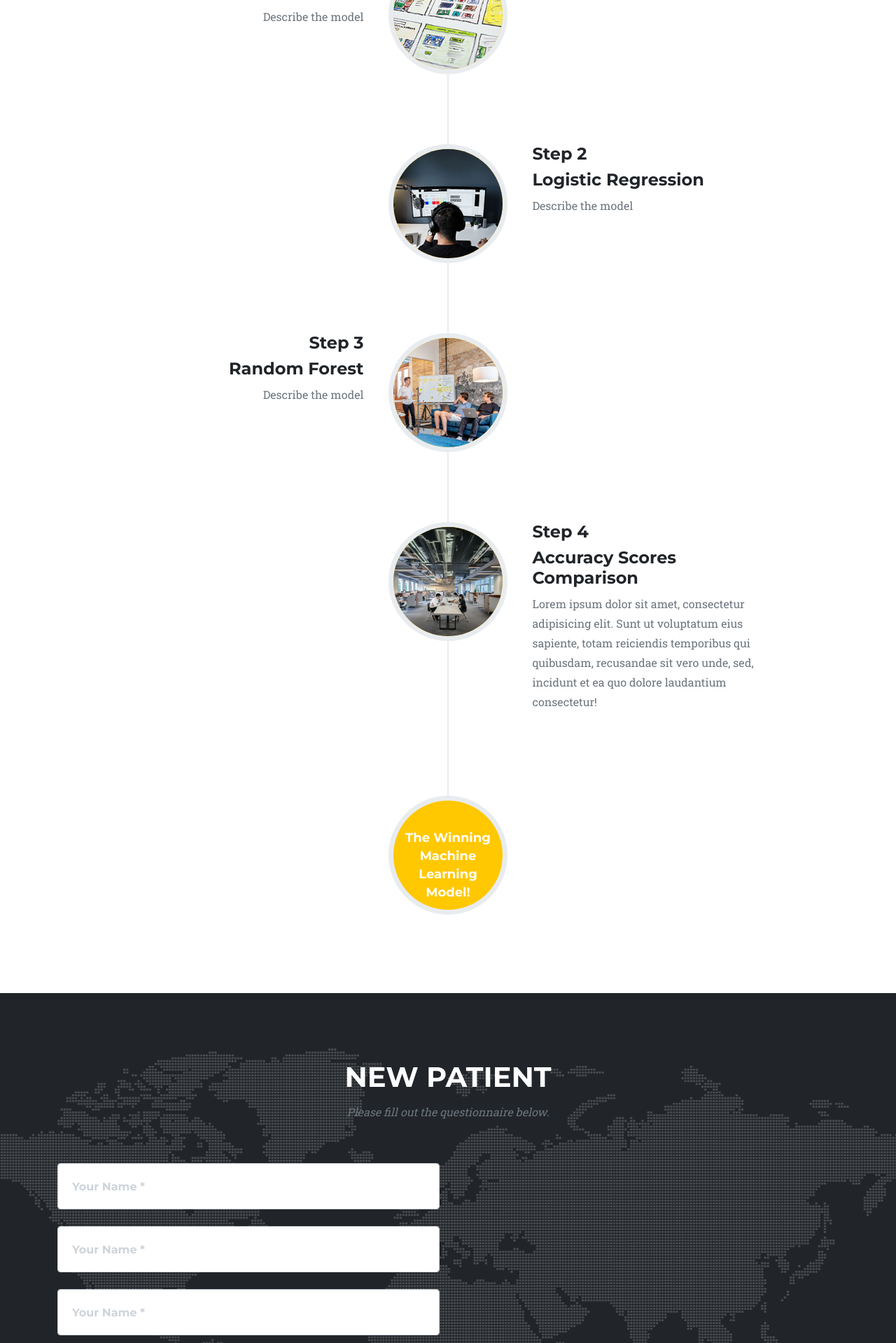
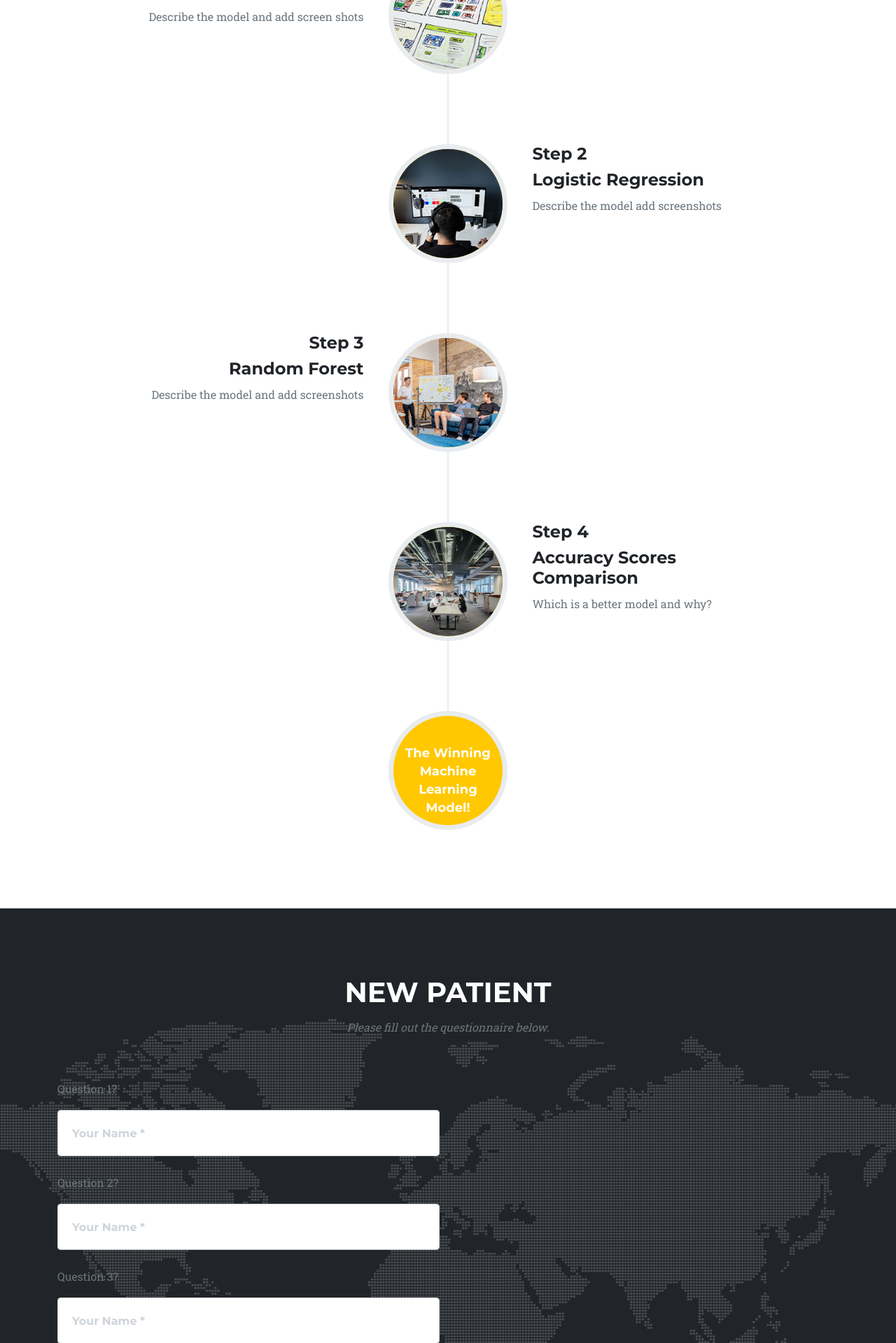
Before and after one commit to Isabel-gt/Final_Project, a Flask app: page / in a window 1280 px wide. Shown: the part 2681-4600 px from the top of the page at 70% size. Run offline with Flask 2, Linux system fonts and the light colour scheme; parts of the project's set-up code (start-up, migrations or seed data) failed here and were passed over; some libraries are stand-ins or nearby versions.

Commit message:
Update 8:Index

```diff
--- a/FlaskIntro.py
+++ b/FlaskIntro.py
@@ -21,9 +21,12 @@ def home():
 def test():
     if request.method == "POST":
         user = request.form["nm"]
-        return redirect(url_for("user", usr=user))
+        model = BalancedRandomForestClassifier(n_estimators=80, random_state=1)
+        nd_pred = d_model.predict(X_test)
+
+        return(print("Classification Report is:\n", classification_report(y_test, nd_pred)))
     else:
-        return render_template(test.html)
+        return (url_for("/"))
 
 
 @ app.route("/database")
--- a/templates/index.html
+++ b/templates/index.html
@@ -278,7 +278,7 @@
           <h2 class="section-heading text-uppercase">Model Selection</h2>
           <h3 class="section-subheading text-muted">
             This section evaluate which machine learning model provide the best
-            accuracy.
+            accuracy. Ideal picture screenshot or chart below.
           </h3>
         </div>
         <ul class="timeline">
@@ -297,7 +297,7 @@
               </div>
               <div class="timeline-body">
                 <p class="text-muted">
-                  Describe the model
+                  Describe the model and add screen shots
                 </p>
               </div>
             </div>
@@ -317,7 +317,7 @@
               </div>
               <div class="timeline-body">
                 <p class="text-muted">
-                  Describe the model
+                  Describe the model add screenshots
                 </p>
               </div>
             </div>
@@ -337,7 +337,7 @@
               </div>
               <div class="timeline-body">
                 <p class="text-muted">
-                  Describe the model
+                  Describe the model and add screenshots
                 </p>
               </div>
             </div>
@@ -357,10 +357,7 @@
               </div>
               <div class="timeline-body">
                 <p class="text-muted">
-                  Lorem ipsum dolor sit amet, consectetur adipisicing elit. Sunt
-                  ut voluptatum eius sapiente, totam reiciendis temporibus qui
-                  quibusdam, recusandae sit vero unde, sed, incidunt et ea quo
-                  dolore laudantium consectetur!
+                  Which is a better model and why?
                 </p>
               </div>
             </div>
@@ -397,6 +394,13 @@
         <!-- to get an API token!-->
         <form id="contactForm" data-sb-form-api-token="API_TOKEN">
           <div class="row align-items-stretch mb-5">
+            <div class="timeline-panel">
+              <div class="timeline-body">
+                <p class="text-muted">
+                  Question 1?
+                </p>
+              </div>
+            </div>
             <div class="col-md-6">
               <div class="form-group">
                 <!-- Name input-->
@@ -409,6 +413,13 @@
                 />
                 <div class="invalid-feedback" data-sb-feedback="name:required">
                   A name is required.
+                </div>
+              </div>
+              <div class="timeline-panel">
+                <div class="timeline-body">
+                  <p class="text-muted">
+                    Question 2?
+                  </p>
                 </div>
               </div>
               <div class="form-group">
@@ -424,17 +435,11 @@
                   A name is required.
                 </div>
               </div>
-              <div class="form-group">
-                <!-- Name input-->
-                <input
-                  class="form-control"
-                  id="name"
-                  type="text"
-                  placeholder="Your Name *"
-                  data-sb-validations="required"
-                />
-                <div class="invalid-feedback" data-sb-feedback="name:required">
-                  A name is required.
+              <div class="timeline-panel">
+                <div class="timeline-body">
+                  <p class="text-muted">
+                    Question 3?
+                  </p>
                 </div>
               </div>
               <div class="form-group">
@@ -450,6 +455,13 @@
                   A name is required.
                 </div>
               </div>
+              <div class="timeline-panel">
+                <div class="timeline-body">
+                  <p class="text-muted">
+                    Question 4?
+                  </p>
+                </div>
+              </div>
               <div class="form-group">
                 <!-- Name input-->
                 <input
@@ -461,6 +473,13 @@
                 />
                 <div class="invalid-feedback" data-sb-feedback="name:required">
                   A name is required.
+                </div>
+              </div>
+              <div class="timeline-panel">
+                <div class="timeline-body">
+                  <p class="text-muted">
+                    Prediabetes prediction
+                  </p>
                 </div>
               </div>
             </div>
@@ -489,11 +508,14 @@
             </div>
           </div>
           <!-- Submit Button-->
+          <!-- Submit Button-->
+
           <div class="text-center">
             <button
               class="btn btn-primary btn-xl text-uppercase disabled"
               id="submitButton"
               type="submit"
+            >
               Predict Diagnosis
             </button>
           </div>
```
